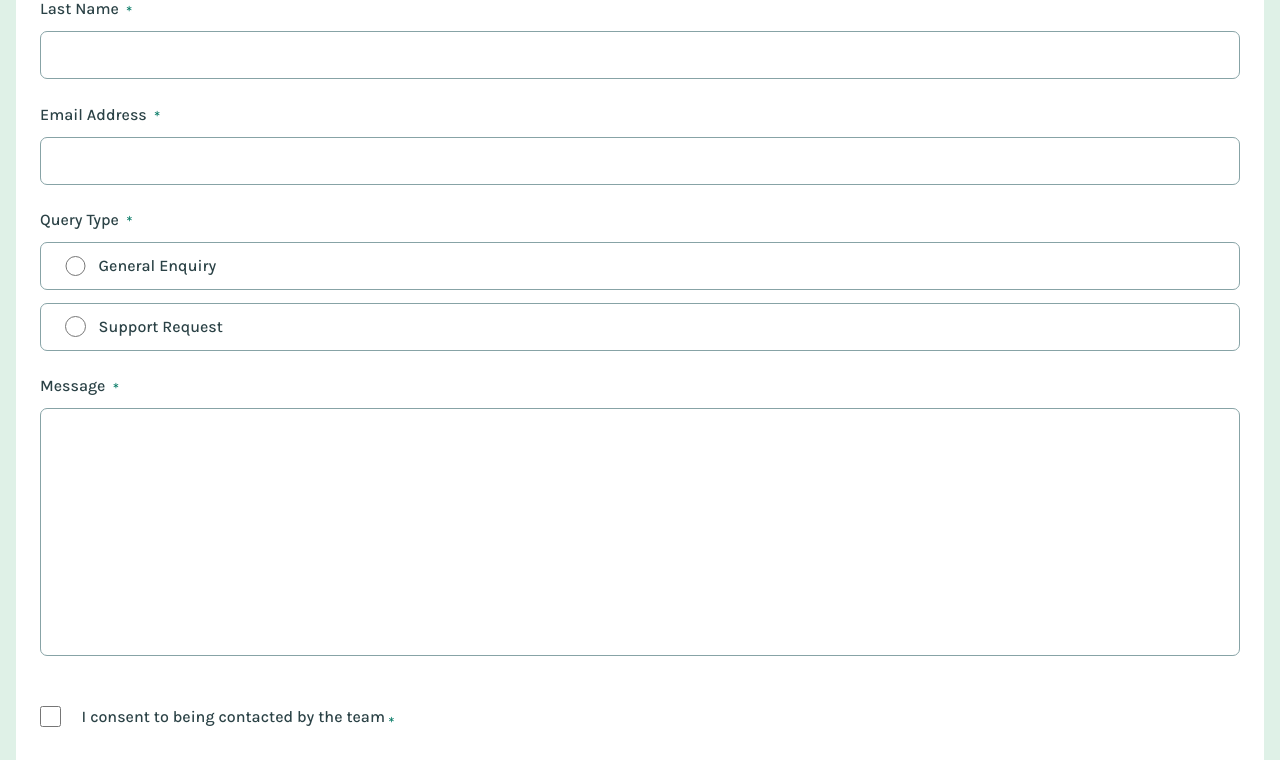
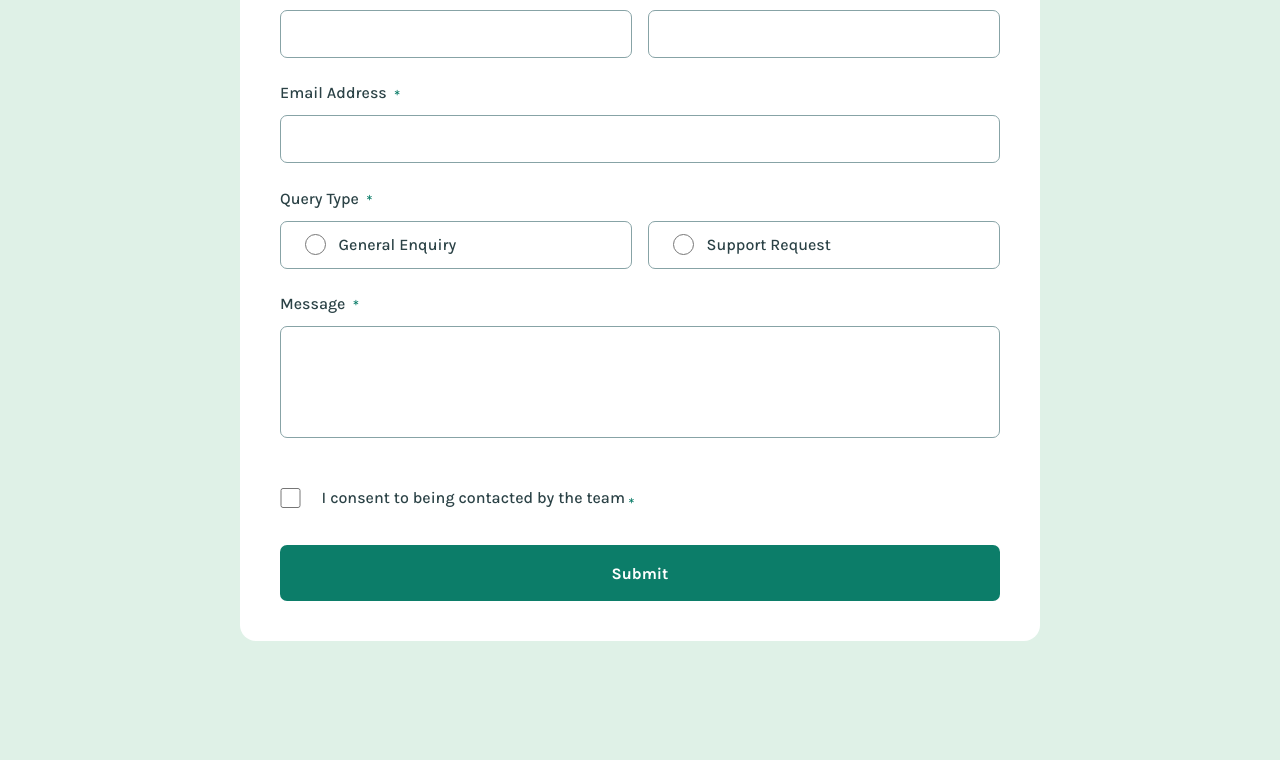
Before and after one commit to MARYAMTEE/contact-form, a plain HTML site: page index.html in a window 1280 px wide. Shown: the part 223-983 px from the top of the page. Drawn offline with Linux system fonts and the light colour scheme.

Commit message:
update form desktop view

```diff
--- a/index.html
+++ b/index.html
@@ -28,7 +28,7 @@
         </div>
         <form id="form" novalidate>
             <!-- Name Field -->
-            <div class="form-group">
+            <div class="form-group name-field">
                 <div class="name-group">
                     <label for="firstname" class="flex-label">
                         First Name <i class="fa-solid fa-asterisk icon" focusable="false"></i>
@@ -57,6 +57,8 @@
             <!-- Query Type field -->
             <div class="form-group">
                <p class="flex-label">Query Type <i class="fa-solid fa-asterisk icon" focusable="false"></i></p>
+
+               <div class="radio-group">
                     <div class="radio-option">
                         <input type="radio" id="general" name="radio" value="general" aria-invalid="true" aria-describedby="radio-error" />
                         <label for="general">General Enquiry</label>
@@ -64,6 +66,7 @@
                     <div class="radio-option">
                         <input type="radio" name="radio" id="support" value="support" aria-invalid="true" aria-describedby="radio-error" />
                         <label for="support">Support Request</label>
+                    </div>
                </div>
                <span id="radio-error" class="error-message"></span>
             </div>
--- a/style.css
+++ b/style.css
@@ -150,8 +150,13 @@ textarea{
     border-color: var(--green-600);
 }
 
-.general-inquiry:hover, .support-request:hover{
+.radio-option:hover{
     border-color: var(--green-600);
+}
+
+.radio-group{
+    display: flex;
+    gap: 1rem;
 }
 
 /* Submit button */
@@ -181,4 +186,32 @@ textarea{
 .error-border{
     border: 1px solid var(--red);
 }
-/* font-weight: 400, 700 */
+
+@media (min-width: 64rem){
+    body{
+        margin: 6.25rem 0;
+    }
+
+    .container{
+        width: 50rem;
+        padding: 2.5rem;
+    }
+
+    .name-field{
+        display: flex;
+        gap: 1rem;
+        width: 100%;
+    }
+
+    .name-group{
+        flex: 1;
+    }
+
+    .radio-group {
+        flex-direction: row;
+    }
+
+    textarea{
+        height: 7rem;
+    }
+}
```
Lines whose indentation alone changed are shown as unchanged.
